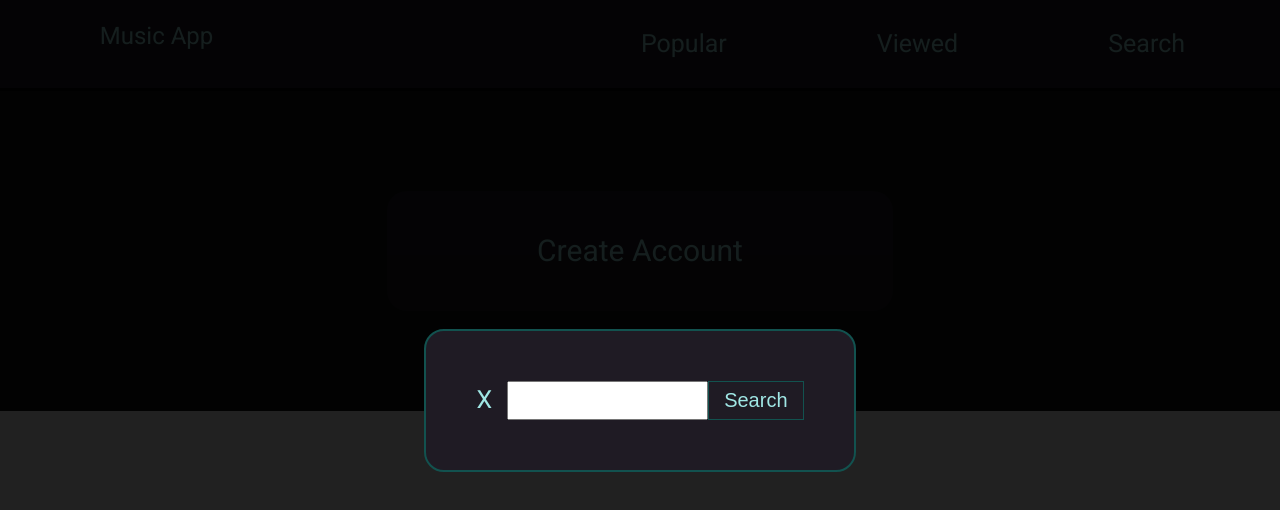
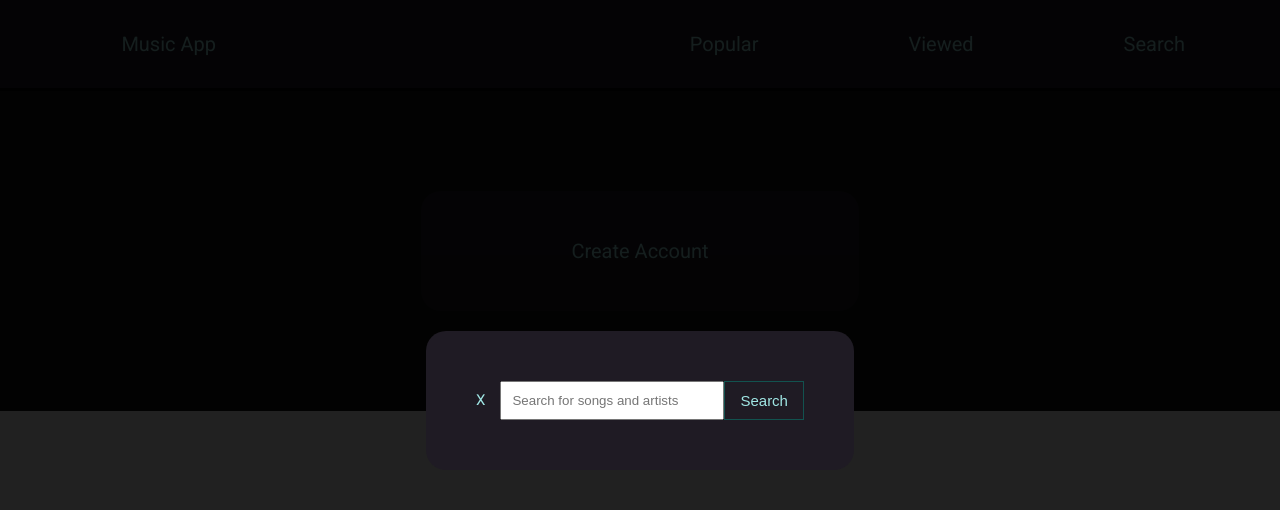
Before and after one commit to gheezl/music-app, an Angular app: page / in a window 1280 px wide. Both pictures are taken after a click on the element "Search". Shown: the top 510 px of the page. Built offline with nearby package versions, Linux system fonts and the light colour scheme.

Commit message:
Fixed some styling and added the first service

```diff
--- a/src/app/app.module.ts
+++ b/src/app/app.module.ts
@@ -1,6 +1,7 @@
 import { NgModule } from '@angular/core';
 import { BrowserModule } from '@angular/platform-browser';
 import { RouterModule } from "@angular/router"
+import { HttpClientModule } from '@angular/common/http';
 
 import { AppRoutingModule } from './app-routing.module';
 import { AppComponent } from './app.component';
@@ -22,7 +23,8 @@ import { BrowserAnimationsModule } from '@angular/platform-browser/animations'
     BrowserModule,
     AppRoutingModule,
     RouterModule.forRoot(appRoutes),
-    BrowserAnimationsModule
+    BrowserAnimationsModule,
+    HttpClientModule
   ],
   providers: [],
   bootstrap: [AppComponent]
--- a/src/app/components/header/header.component.css
+++ b/src/app/components/header/header.component.css
@@ -11,6 +11,9 @@
     display: flex;
     justify-content: center;
     cursor:default;
+    font-size: 20px;
+    height: 100%;
+    align-items: center;
 }
 
 #header-input {
@@ -33,7 +36,7 @@
 .header-link {
     display: flex;
     justify-content: center;
-    font-size: 25px;
+    font-size: 20px;
     cursor: pointer;
     margin-left: 75px;
     margin-right: 75px;
@@ -57,9 +60,9 @@
 #input {
     display: flex;
     flex-direction: row;
-    border: 2px solid  #12524f;
+    /* border: 2px solid  #12524f; */
     padding: 50px;
-    font-size: 25px;
+    font-size: 15px;
     align-items: center;
     background-color: #1F1B24;
     border-radius: 20px;
--- a/src/app/components/header/header.component.ts
+++ b/src/app/components/header/header.component.ts
@@ -1,4 +1,6 @@
 import { Component, OnInit } from '@angular/core';
+
+import {SearchService} from "../../services/search/search.service"
 
 @Component({
   selector: 'app-header',
@@ -8,7 +10,7 @@ import { Component, OnInit } from '@angular/core';
 export class HeaderComponent implements OnInit {
   inputToggle:boolean = false
 
-  constructor() { }
+  constructor() {}
 
   ngOnInit(): void {
   }
--- a/src/app/components/input/input.component.css
+++ b/src/app/components/input/input.component.css
@@ -5,6 +5,7 @@
 
 #input {
     padding: 10px;
+    width: 200px;
 }
 
 #button {
@@ -14,9 +15,13 @@
     padding-right: 15px;
     padding-left: 15px;
     cursor: pointer;
-    font-size: 20px;
+    font-size: 15px;
 }
 
 #button:hover {
     opacity: 0.75;
 }
+
+textarea:focus, input:focus{
+    outline: none;
+}
--- a/src/app/components/input/input.component.html
+++ b/src/app/components/input/input.component.html
@@ -1,4 +1,5 @@
 <div id="input-border">
-    <input id="input" />
-    <button id="button" >Search</button>
+    <input id="input" placeholder="Search for songs and artists" (ngModel)="input"   />
+    <button id="button" (click)="onEnter()" >Search</button>
 </div>
+<!-- [(ngModel)]="input"  -->
--- a/src/app/components/input/input.component.ts
+++ b/src/app/components/input/input.component.ts
@@ -1,4 +1,6 @@
-import { Component, OnInit } from '@angular/core';
+import { Component, Input, OnInit } from '@angular/core';
+
+import { SearchService } from 'src/app/services/search/search.service';
 
 @Component({
   selector: 'app-input',
@@ -6,10 +8,20 @@ import { Component, OnInit } from '@angular/core';
   styleUrls: ['./input.component.css']
 })
 export class InputComponent implements OnInit {
+  input:string = ""
 
-  constructor() { }
+  constructor(private SearchService:SearchService) { }
 
   ngOnInit(): void {
   }
 
+  ngOnChanges() {
+    console.log(this.input)
+  }
+
+  onEnter() {
+    if (this.input.length > 0) {
+      this.SearchService.getSearchResults(this.input)
+    }
+  }
 }
--- a/src/app/pages/home/home.component.css
+++ b/src/app/pages/home/home.component.css
@@ -20,7 +20,7 @@
     background-color: #1F1B24;
     cursor: pointer;
     color: #A0E7E5;
-    font-size: 30px;
+    font-size: 20px;
 }
 
 #create-account:hover {
--- /dev/null
+++ b/src/app/services/search/search.service.ts
@@ -0,0 +1,23 @@
+import { Injectable } from '@angular/core';
+import {HttpClient, HttpHeaders} from "@angular/common/http";
+import { Observable } from 'rxjs';
+
+@Injectable({
+  providedIn: 'root'
+})
+export class SearchService {
+  headers:Object = {
+    headers: new HttpHeaders({
+      "x-rapidapi-key": "971346fa9fmsh942519ee7e82eb9p1b706ejsn3fd22fc0cd6c",
+      "x-rapidapi-host": "deezerdevs-deezer.p.rapidapi.com",
+      "useQueryString": "true"
+    })
+  }
+
+  constructor(private http:HttpClient) { }
+
+  // functions to call the API for data
+  getSearchResults(input:string):Observable<any> {
+    return this.http.get<any>(`https://deezerdevs-deezer.p.rapidapi.com/search?q=${input}`, this.headers)
+  }
+}
```
Also changed, not shown: 1 other file (tests, documents, lock files or other folders).
